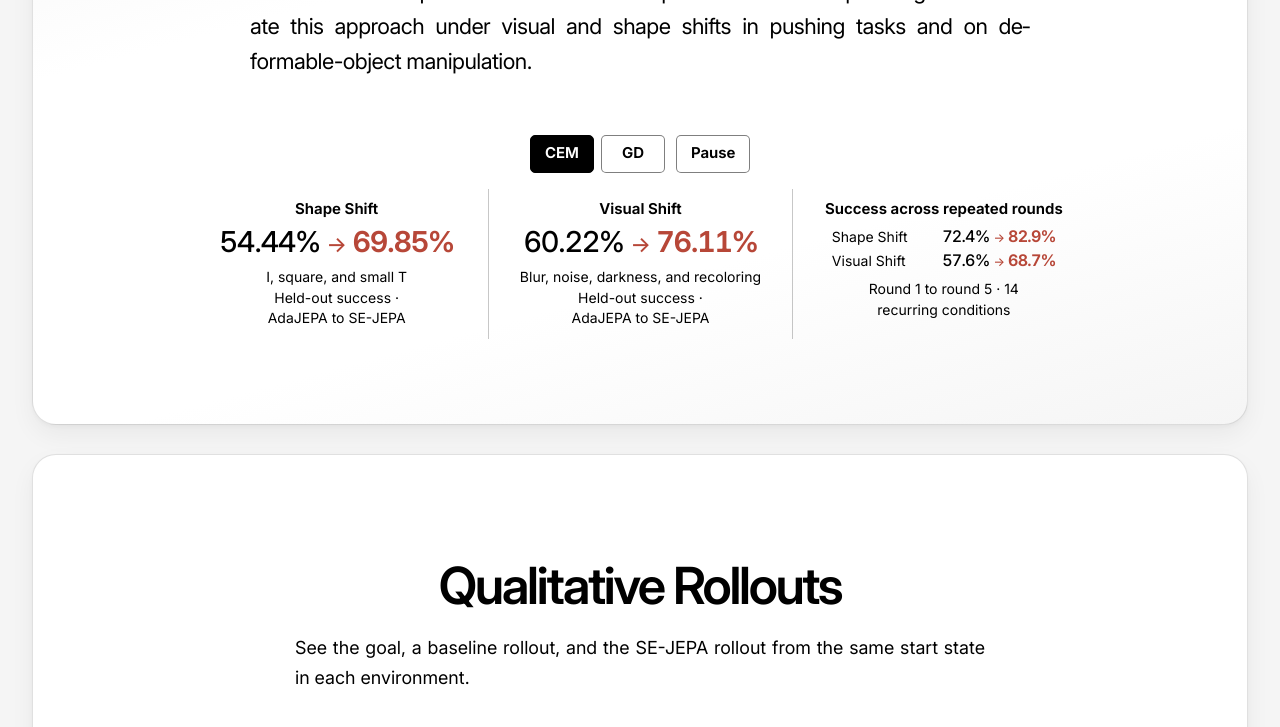
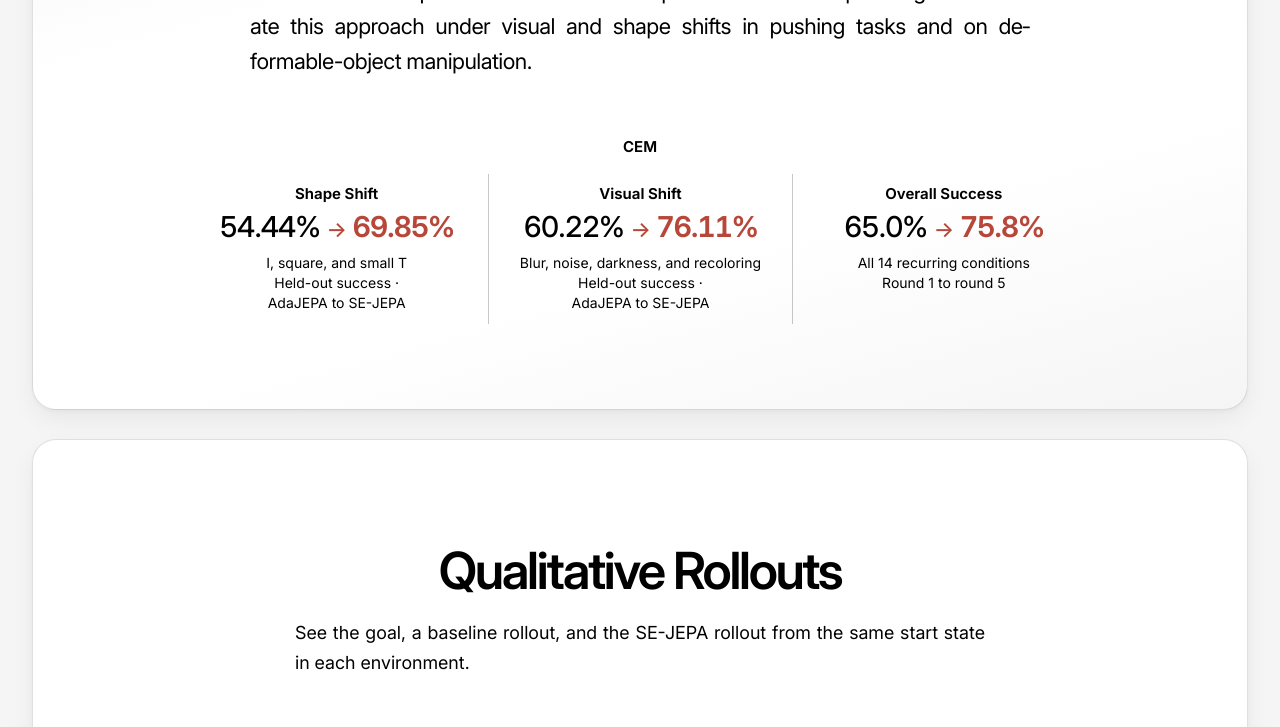
Before and after one commit to 12138tyy/SE-pages, a plain HTML site: page index.html in a window 1280 px wide. Shown: the part 1360-2087 px from the top of the page. Drawn offline with Linux system fonts and the light colour scheme.

Commit message:
Show overall deployment success in rotating summary

```diff
--- a/index.html
+++ b/index.html
@@ -8,8 +8,8 @@
   <title>SE-JEPA | Self-Evolving Latent World Models</title>
   <link rel="stylesheet" href="./assets/fonts/InterVariable.css">
   <link rel="stylesheet" href="./assets/fonts/InterTight.css">
-  <link rel="stylesheet" href="./styles.css?v=37">
-  <script defer src="./site.js?v=18"></script>
+  <link rel="stylesheet" href="./styles.css?v=38">
+  <script defer src="./site.js?v=19"></script>
 </head>
 <body>
   <a class="skip-link" href="#main">Skip to content</a>
@@ -123,12 +123,8 @@
       </section>
 
       <section class="highlight-band" id="key-results" aria-label="Key results" data-scroll-reveal>
-        <div class="highlight-switch" role="group" aria-label="Key results controls" hidden>
-          <button type="button" data-planner="cem" aria-controls="highlights-cem" aria-pressed="true">CEM</button>
-          <button type="button" data-planner="gd" aria-controls="highlights-gd" aria-pressed="false">GD</button>
-          <button type="button" data-summary-rotation aria-label="Pause automatic results rotation">Pause</button>
-        </div>
         <div class="shell highlights" id="highlights-cem" data-summary-planner="cem" role="group" aria-label="CEM results">
+          <p class="highlight-planner" aria-hidden="true">CEM</p>
           <a class="highlight" href="#held-out">
             <span class="highlight-label">Shape Shift</span>
             <strong class="highlight-values"><span class="highlight-before">54.44%</span><span class="highlight-arrow" aria-hidden="true">→</span><span class="visually-hidden"> to </span><span>69.85%</span></strong>
@@ -140,15 +136,13 @@
             <span class="highlight-description">Blur, noise, darkness, and recoloring<br>Held-out success · <span class="highlight-methods">AdaJEPA to SE-JEPA</span></span>
           </a>
           <a class="highlight" href="#continual-results">
-            <span class="highlight-label">Success across repeated rounds</span>
-            <span class="highlight-breakdown">
-              <span><span>Shape Shift</span><strong class="highlight-values"><span class="highlight-before">72.4%</span><span class="highlight-arrow" aria-hidden="true">→</span><span class="visually-hidden"> to </span><span>82.9%</span></strong></span>
-              <span><span>Visual Shift</span><strong class="highlight-values"><span class="highlight-before">57.6%</span><span class="highlight-arrow" aria-hidden="true">→</span><span class="visually-hidden"> to </span><span>68.7%</span></strong></span>
-            </span>
-            <span class="highlight-description">Round 1 to round 5 · 14 recurring conditions</span>
+            <span class="highlight-label">Overall Success</span>
+            <strong class="highlight-values"><span class="highlight-before">65.0%</span><span class="highlight-arrow" aria-hidden="true">→</span><span class="visually-hidden"> to </span><span>75.8%</span></strong>
+            <span class="highlight-description">All 14 recurring conditions<br>Round 1 to round 5</span>
           </a>
         </div>
-        <div class="shell highlights" id="highlights-gd" data-summary-planner="gd" role="group" aria-label="GD results" hidden>
+        <div class="shell highlights" id="highlights-gd" data-summary-planner="gd" role="group" aria-label="GD results">
+          <p class="highlight-planner" aria-hidden="true">GD</p>
           <a class="highlight" href="#held-out">
             <span class="highlight-label">Shape Shift</span>
             <strong class="highlight-values"><span class="highlight-before">55.33%</span><span class="highlight-arrow" aria-hidden="true">→</span><span class="visually-hidden"> to </span><span>72.44%</span></strong>
@@ -160,12 +154,9 @@
             <span class="highlight-description">Blur, noise, darkness, and recoloring<br>Held-out success · <span class="highlight-methods">AdaJEPA to SE-JEPA</span></span>
           </a>
           <a class="highlight" href="#continual-results">
-            <span class="highlight-label">Success across repeated rounds</span>
-            <span class="highlight-breakdown">
-              <span><span>Shape Shift</span><strong class="highlight-values"><span class="highlight-before">74.4%</span><span class="highlight-arrow" aria-hidden="true">→</span><span class="visually-hidden"> to </span><span>81.1%</span></strong></span>
-              <span><span>Visual Shift</span><strong class="highlight-values"><span class="highlight-before">56.8%</span><span class="highlight-arrow" aria-hidden="true">→</span><span class="visually-hidden"> to </span><span>69.1%</span></strong></span>
-            </span>
-            <span class="highlight-description">Round 1 to round 5 · 14 recurring conditions</span>
+            <span class="highlight-label">Overall Success</span>
+            <strong class="highlight-values"><span class="highlight-before">65.6%</span><span class="highlight-arrow" aria-hidden="true">→</span><span class="visually-hidden"> to </span><span>75.1%</span></strong>
+            <span class="highlight-description">All 14 recurring conditions<br>Round 1 to round 5</span>
           </a>
         </div>
       </section>
--- a/site.js
+++ b/site.js
@@ -298,26 +298,15 @@ function connectResultSummary() {
   const summary = document.getElementById("key-results");
   if (!summary) return;
 
-  const switcher = summary.querySelector(".highlight-switch");
-  const buttons = [...switcher.querySelectorAll("button[data-planner]")];
   const panels = [...summary.querySelectorAll("[data-summary-planner]")];
-  const rotation = switcher.querySelector("[data-summary-rotation]");
-  let active = panels.find(panel => !panel.hidden);
-  let playing = !motionPreference.matches;
+  let active = panels[0];
   let inView = !("IntersectionObserver" in window);
   let timer;
   let animation;
 
-  function show(panel) {
-    active = panel;
-    for (const option of buttons) {
-      option.setAttribute("aria-pressed", String(option.dataset.planner === panel.dataset.summaryPlanner));
-    }
-    for (const result of panels) result.hidden = result !== panel;
-  }
-
   function canRotate() {
-    return playing && inView && !document.hidden && !active.contains(document.activeElement);
+    return !motionPreference.matches && inView && !document.hidden
+      && !active.contains(document.activeElement);
   }
 
   function fade(panel, opacity, easing) {
@@ -329,15 +318,12 @@ function connectResultSummary() {
     if (!canRotate()) return;
 
     const next = panels[(panels.indexOf(active) + 1) % panels.length];
-    if (motionPreference.matches) {
-      show(next);
-    } else {
-      if (!await fade(active, [1, 0], "ease-in")) return;
-      show(next);
-      animation.cancel();
-      if (!await fade(active, [0, 1], "ease-out")) return;
-    }
-    restart();
+    if (!await fade(active, [1, 0], "ease-in")) return;
+    active.hidden = true;
+    next.hidden = false;
+    active = next;
+    animation.cancel();
+    if (await fade(active, [0, 1], "ease-out")) restart();
   }
 
   function restart() {
@@ -347,31 +333,16 @@ function connectResultSummary() {
     if (canRotate()) timer = window.setTimeout(advance, 3000);
   }
 
-  function updateRotationControl() {
-    rotation.textContent = playing ? "Pause" : "Play";
-    rotation.setAttribute("aria-label", playing
-      ? "Pause automatic results rotation" : "Play automatic results rotation");
+  function syncPanels() {
+    active = panels.find(panel => panel.contains(document.activeElement)) ?? active;
+    for (const panel of panels) panel.hidden = !motionPreference.matches && panel !== active;
+    restart();
   }
 
-  for (const button of buttons) {
-    button.addEventListener("click", () => {
-      show(panels.find(panel => panel.dataset.summaryPlanner === button.dataset.planner));
-      restart();
-    });
-  }
-  rotation.addEventListener("click", () => {
-    playing = !playing;
-    updateRotationControl();
-    restart();
-  });
   summary.addEventListener("focusin", restart);
-  summary.addEventListener("focusout", restart);
+  summary.addEventListener("focusout", () => queueMicrotask(restart));
   document.addEventListener("visibilitychange", restart);
-  motionPreference.addEventListener("change", ({ matches }) => {
-    if (matches) playing = false;
-    updateRotationControl();
-    restart();
-  });
+  motionPreference.addEventListener("change", syncPanels);
 
   if ("IntersectionObserver" in window) {
     const observer = new IntersectionObserver(([entry]) => {
@@ -381,9 +352,7 @@ function connectResultSummary() {
     observer.observe(summary);
   }
 
-  updateRotationControl();
-  switcher.hidden = false;
-  restart();
+  syncPanels();
 }
 
 connectResultSummary();
--- a/styles.css
+++ b/styles.css
@@ -201,6 +201,8 @@ h4 { font-size: 1.3rem; }
 .abstract p { margin-top: 1.15rem; color: var(--ink); font-size: clamp(1.07rem, 1.7vw, 1.45rem); line-height: 1.6; letter-spacing: -.025em; }
 .highlight-band { padding: 56px 0 85px; }
 .highlights { display: grid; grid-template-columns: repeat(3, minmax(0, 1fr)); max-width: 910px; }
+.highlights:not([hidden]) + .highlights:not([hidden]) { margin-top: 2rem; }
+.highlight-planner { grid-column: 1 / -1; margin-bottom: .9rem; text-align: center; font-size: .9375rem; font-weight: 650; }
 .highlight { display: flex; flex-direction: column; align-items: center; padding: .65rem clamp(1.125rem, 2.25vw, 1.75rem); text-align: center; }
 .highlight + .highlight { border-inline-start: 1px solid var(--line); }
 .highlight-label { font-size: .9375rem; font-weight: 650; line-height: 1.35; text-wrap: balance; }
@@ -221,9 +223,6 @@ h4 { font-size: 1.3rem; }
 }
 .highlight-before { color: var(--ink); font-weight: 500; }
 .highlight-arrow { font-size: .75em; font-weight: 500; }
-.highlight-breakdown { display: grid; gap: .3rem; width: 100%; max-width: 14rem; margin: .45rem 0 .55rem; font-size: .875rem; line-height: 1.4; }
-.highlight-breakdown > span { display: grid; grid-template-columns: minmax(0, 1fr) auto; align-items: baseline; gap: .55rem; text-align: left; }
-.highlight-breakdown .highlight-values { margin: 0; font-size: 1rem; }
 .highlight:hover { text-decoration: none; }
 .highlight:hover .highlight-label { text-decoration: underline; }
 
@@ -359,25 +358,6 @@ h4 { font-size: 1.3rem; }
 .mixed-task-gallery figcaption { max-width: 44rem; margin: 1rem auto 0; }
 .figure-tools { display: flex; flex-wrap: wrap; align-items: center; justify-content: center; gap: .25rem .8rem; font-size: .9375rem; }
 .figure-tools a { padding: .15rem .25rem; text-decoration: underline; }
-.highlight-switch {
-  display: flex;
-  justify-content: center;
-  gap: .45rem;
-  margin: 0 auto 1rem;
-}
-.highlight-switch button {
-  min-height: 2.35rem;
-  min-width: 4rem;
-  padding: .35rem .85rem;
-  border: 1px solid var(--control-border);
-  border-radius: 5px;
-  background: var(--paper);
-  font-size: .9375rem;
-  font-weight: 650;
-}
-.highlight-switch button:hover { border-color: var(--ink); }
-.highlight-switch button[aria-pressed="true"] { border-color: var(--ink); color: var(--paper); background: var(--ink); }
-.highlight-switch [data-summary-rotation] { min-width: 4.5rem; margin-inline-start: .25rem; }
 .results-table { margin-top: 1.65rem; }
 .results-table figcaption { margin-bottom: .75rem; font-size: .9375rem; }
 .table-wrap { overflow-x: auto; overscroll-behavior-inline: contain; }
```
